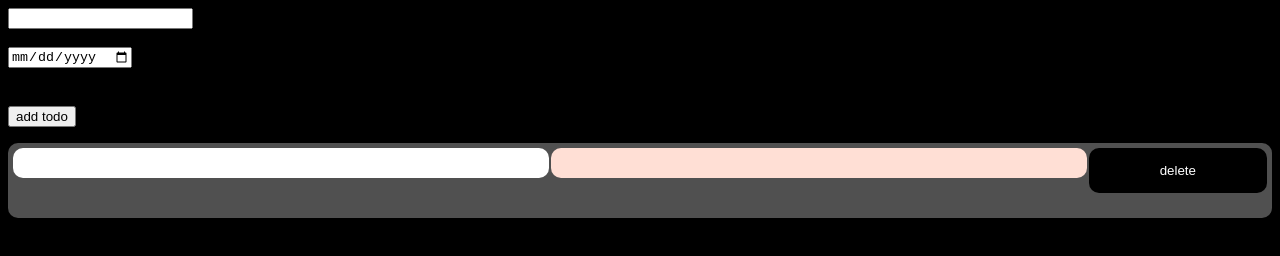
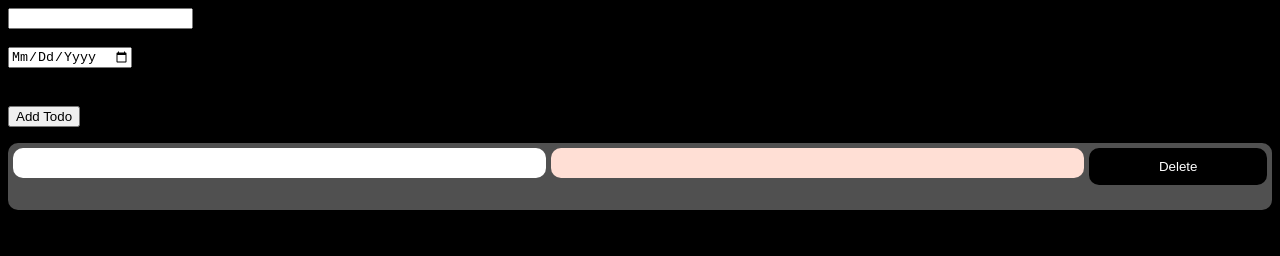
Before and after one commit to excell-ent/TodoList, a plain HTML site: page index.html in a window 1280 px wide. Both pictures are taken after a click on the input "add todo". Drawn offline with Linux system fonts and the light colour scheme.

Commit message:
Update style.css

```diff
--- a/style.css
+++ b/style.css
@@ -1,3 +1,6 @@
+*{
+    text-transform: capitalize;
+}
 body{
     background: black;
     color: white
@@ -6,12 +9,12 @@ body{
 .todo-elem-container{
     display: grid;
     grid-template-columns: 1fr 1fr 0.333fr;
-    column-gap: 2px;
+    column-gap: 5px;
     padding: 5px;
 }
 
 .render-todo .todo-style:nth-child(even){
-    background: #212424f4;
+    background: #1f1a1bcd;
 }
 
 .todo, .todo-date, .delete-btn {
@@ -37,7 +40,7 @@ body{
 .delete-btn{
     border: none;
     background: black;
-    padding: 15px 17px;
+    padding: 11px 17px;
     text-align: center;
     color: white;
     border-radius: 10px;
```
